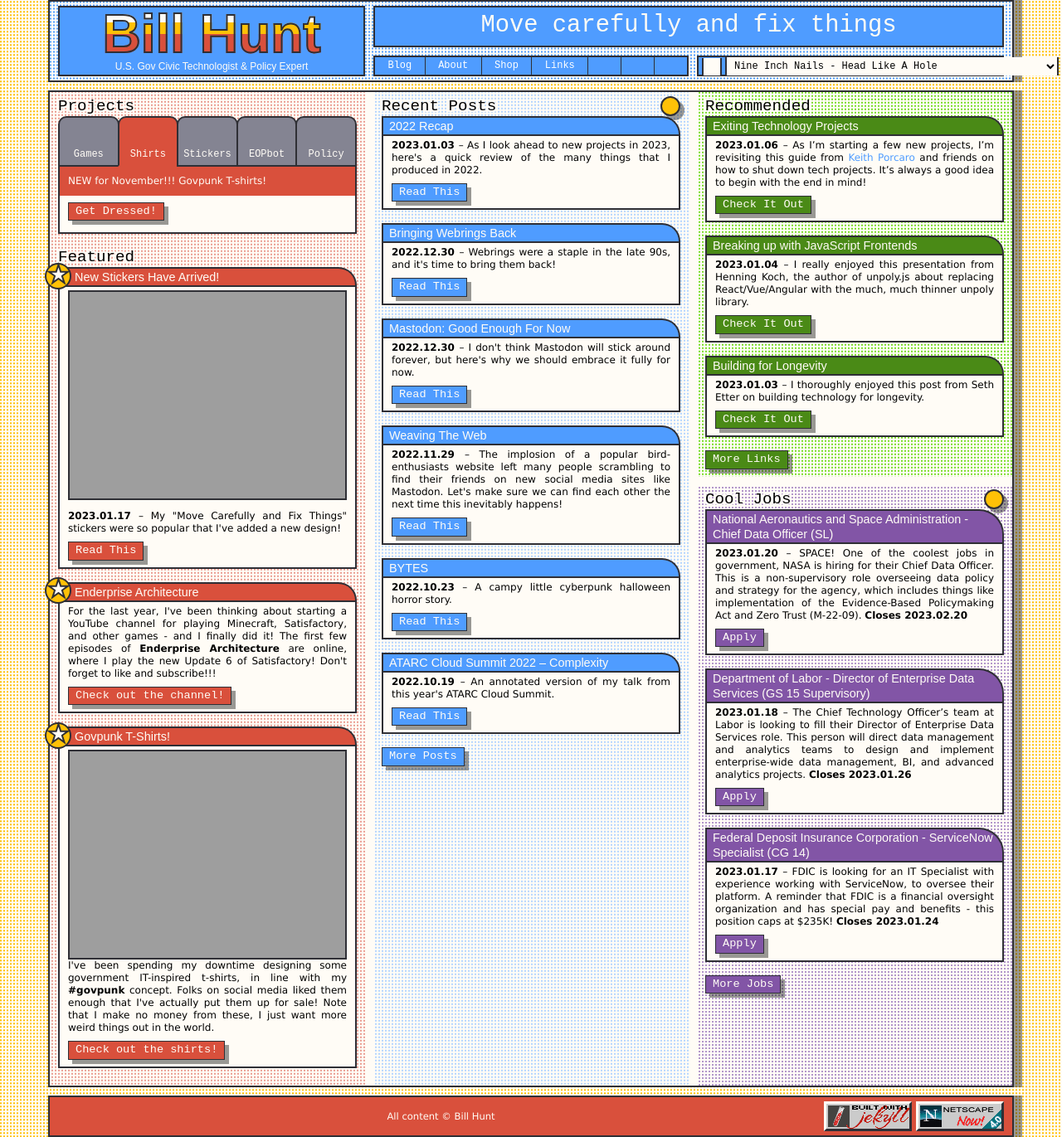
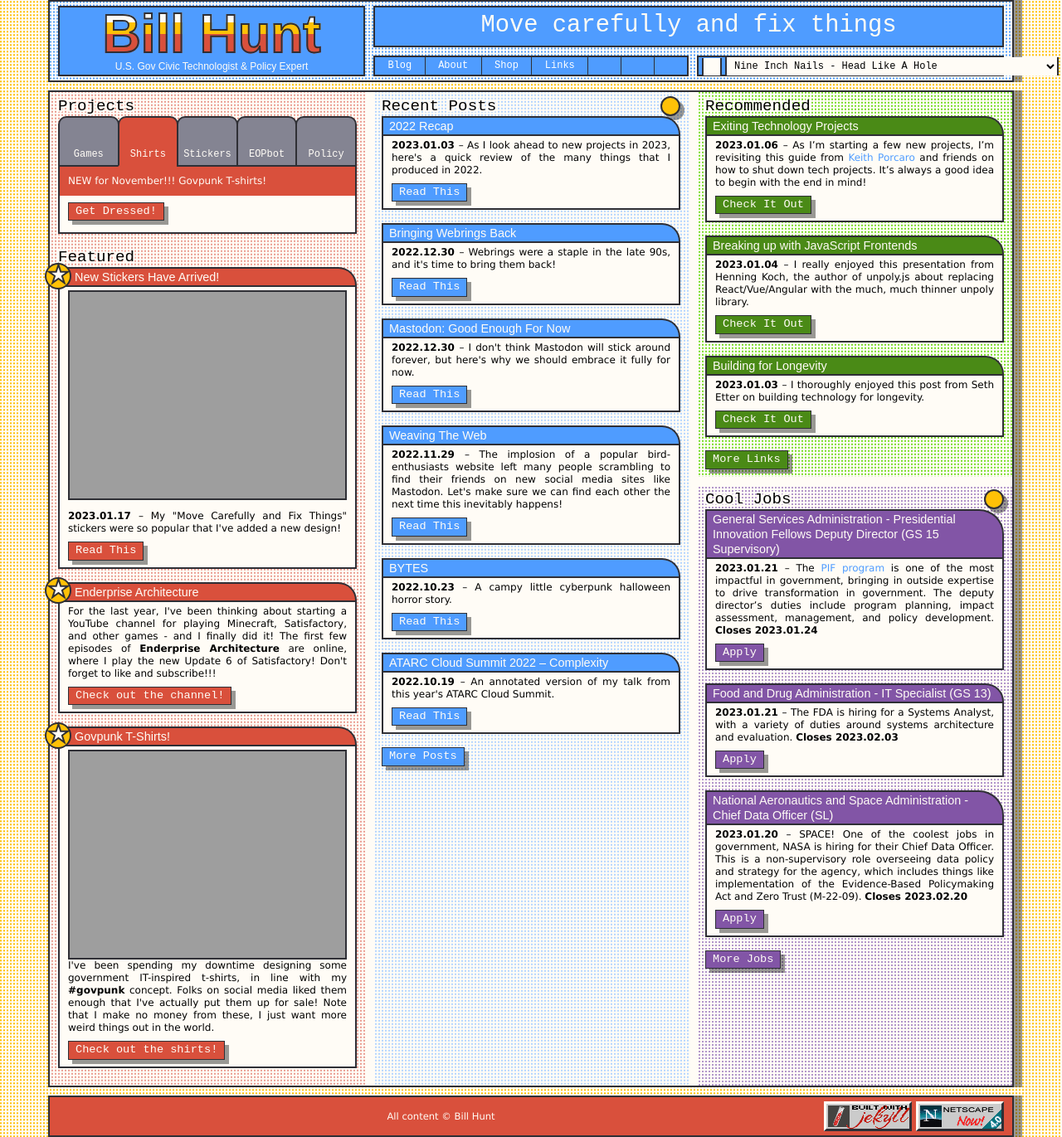
Before and after one commit to krusynth/billhunt.dev, a Jekyll site: the page built from index.md, in a window 1280 px wide. Shown: the whole page at 83% size. Built offline with Jekyll 4.4.1, drawn with Linux system fonts in a browser that asks for light colours; some web fonts are replaced.

Commit message:
Update jobs.

```diff
--- a/_data/jobs.yml
+++ b/_data/jobs.yml
@@ -1,3 +1,15 @@
+- title: General Services Administration - Presidential Innovation Fellows Deputy Director (GS 15 Supervisory)
+  url: https://www.usajobs.gov/job/699866200
+  date: 2023-01-21
+  closes: 2023-01-24
+  content: The [PIF program](https://presidentialinnovationfellows.gov/) is one of the most impactful in government, bringing in outside expertise to drive transformation in government. The deputy director's duties include program planning, impact assessment, management, and policy development.
+
+- title: Food and Drug Administration - IT Specialist (GS 13)
+  url: https://www.usajobs.gov/job/699320700
+  date: 2023-01-21
+  closes: 2023-02-03
+  content: The FDA is hiring for a Systems Analyst, with a variety of duties around systems architecture and evaluation.
+
 - title: National Aeronautics and Space Administration - Chief Data Officer (SL)
   url: https://www.usajobs.gov/job/700799600
   date: 2023-01-20
```
